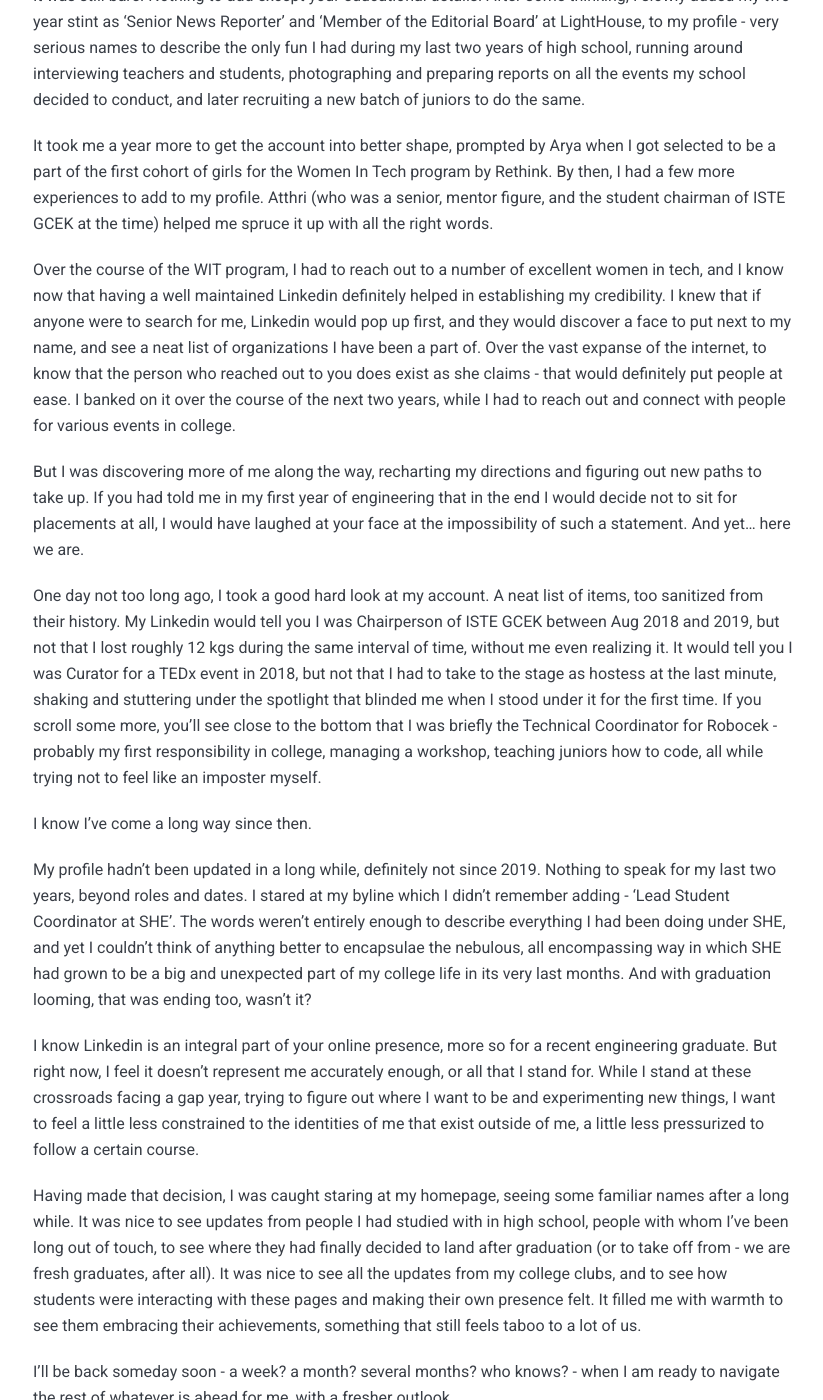
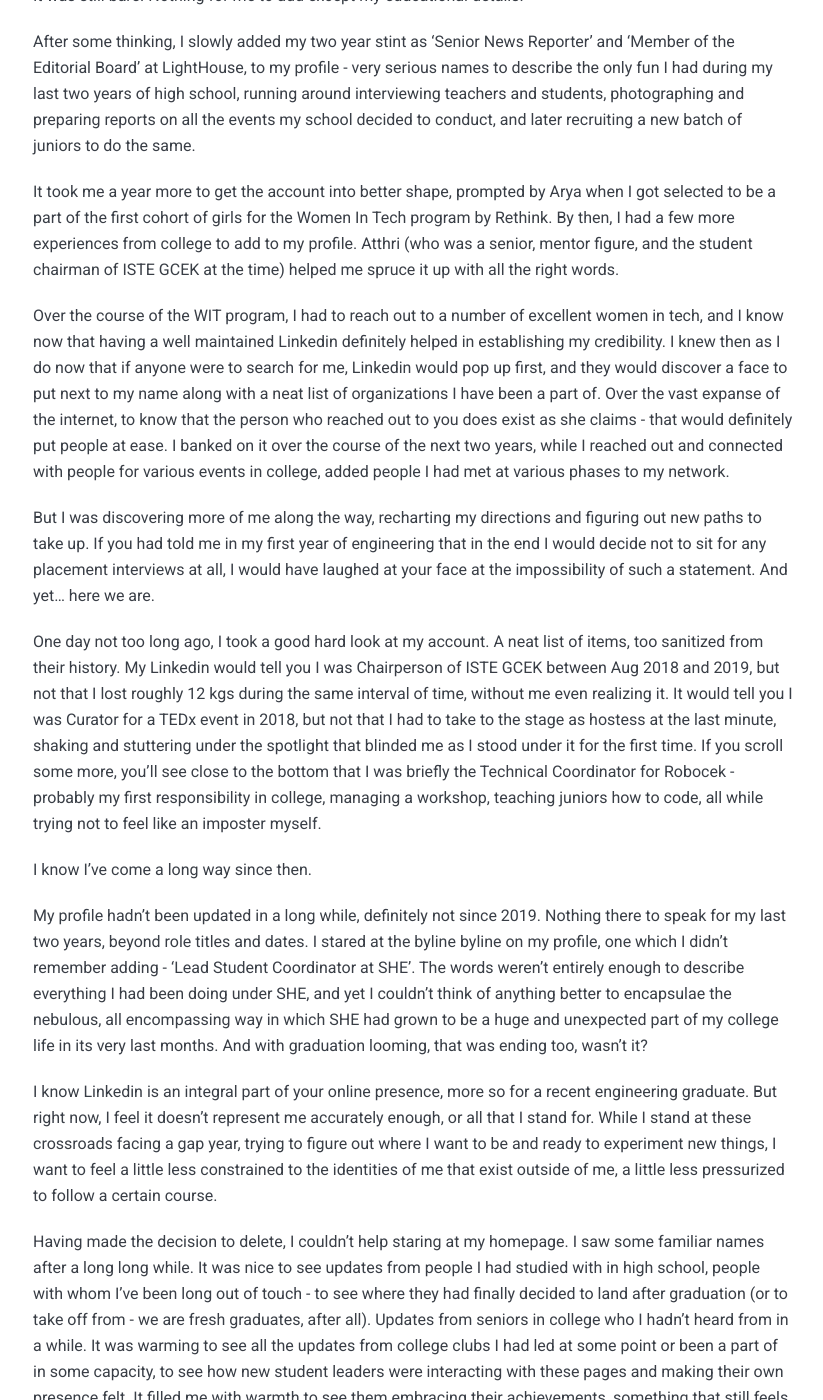
Before and after one commit to liyanasahir/liyanasahir.github.io, a Jekyll site: the page built from _posts/2020-08-17-i-deleted-my-linkedin.md, in a window 1280 px wide and 1400 px high, scrolled down 728 px. Shown: the whole window, without its empty margins (227-1050 px from the left). Built offline with Jekyll 4.4.1, drawn with Linux system fonts in a browser that asks for light colours; nearby versions of some CDN libraries; comment, search, counter and statistics services are not loaded; some of the changed text lies outside the part shown.

Commit message:
Added blog: deleted linkedin

```diff
--- a/_posts/2020-08-17-i-deleted-my-linkedin.md
+++ b/_posts/2020-08-17-i-deleted-my-linkedin.md
@@ -5,29 +5,31 @@
 tags: PERSONAL
 ---
 
-*I recently had to log in to my linkedin account, after a long while. It was then that I took a good hard look at my own.*
+*I recently had to log in to my linkedin account, after a long while. It was then that I took a good hard look at what I looked like online.*
 
-As someone who has been living pretty much on the internet since I got my first laptop in 8th grade, Linkedin wasn’t new to me. But it was the “adults’ website” (no, not that kind) - a place where people with jobs went to meet other people with jobs and talked about their very adult lives - opportunities, openings, networking and the rest. It wasn’t until the first week of college, when professionals coordinating our orientation program mentioned how it was the most important place for students looking to get jobs that I actually went and created an account of my own.
+As someone who had been living pretty much on the internet since I got my first laptop in 8th grade, Linkedin wasn’t new to me. But back then, it was the “adults’ website” (no, not that kind) - a place where people with jobs went to meet other people with jobs and talked about their very adult lives - opportunities, openings, networking and the rest. It wasn’t until the first week of college, when professionals coordinating our orientation program mentioned how it was the most important place for students looking to get jobs that I actually went and created an account of my own.
 
-It was still bare. Nothing to add except your educational details. After some thinking, I slowly added my two year stint as ‘Senior News Reporter’ and ‘Member of the Editorial Board’ at LightHouse, to my profile - very serious names to describe the only fun I had during my last two years of high school, running around interviewing teachers and students, photographing and preparing reports on all the events my school decided to conduct, and later recruiting a new batch of juniors to do the same.
+It was still bare. Nothing for me to add except my educational details.
 
-It took me a year more to get the account into better shape, prompted by Arya when I got selected to be a part of the first cohort of girls for the Women In Tech program by Rethink. By then, I had a few more experiences to add to my profile. Atthri (who was a senior, mentor figure, and the student chairman of ISTE GCEK at the time) helped me spruce it up with all the right words.
+After some thinking, I slowly added my two year stint as ‘Senior News Reporter’ and ‘Member of the Editorial Board’ at LightHouse, to my profile - very serious names to describe the only fun I had during my last two years of high school, running around interviewing teachers and students, photographing and preparing reports on all the events my school decided to conduct, and later recruiting a new batch of juniors to do the same.
 
-Over the course of the WIT program, I had to reach out to a number of excellent women in tech, and I know now that having a well maintained Linkedin definitely helped in establishing my credibility. I knew that if anyone were to search for me, Linkedin would pop up first, and they would discover a face to put next to my name, and see a neat list of organizations I have been a part of. Over the vast expanse of the internet, to know that the person who reached out to you does exist as she claims - that would definitely put people at ease. I banked on it over the course of the next two years, while I had to reach out and connect with people for various events in college.
+It took me a year more to get the account into better shape, prompted by Arya when I got selected to be a part of the first cohort of girls for the Women In Tech program by Rethink. By then, I had a few more experiences from college to add to my profile. Atthri (who was a senior, mentor figure, and the student chairman of ISTE GCEK at the time) helped me spruce it up with all the right words.
 
-But I was discovering more of me along the way, recharting my directions and figuring out new paths to take up. If you had told me in my first year of engineering that in the end I would decide not to sit for placements at all, I would have laughed at your face at the impossibility of such a statement. And yet… here we are.
+Over the course of the WIT program, I had to reach out to a number of excellent women in tech, and I know now that having a well maintained Linkedin definitely helped in establishing my credibility. I knew then as I do now that if anyone were to search for me, Linkedin would pop up first, and they would discover a face to put next to my name along with a neat list of organizations I have been a part of. Over the vast expanse of the internet, to know that the person who reached out to you does exist as she claims - that would definitely put people at ease. I banked on it over the course of the next two years, while I reached out and connected with people for various events in college, added people I had met at various phases to my network.
 
-One day not too long ago, I took a good hard look at my account. A neat list of items, too sanitized from their history. My Linkedin would tell you I was Chairperson of ISTE GCEK between Aug 2018 and 2019, but not that I lost roughly 12 kgs during the same interval of time, without me even realizing it. It would tell you I was Curator for a TEDx event in 2018, but not that I had to take to the stage as hostess at the last minute, shaking and stuttering under the spotlight that blinded me when I stood under it for the first time. If you scroll some more, you’ll see close to the bottom that I was briefly the Technical Coordinator for Robocek - probably my first responsibility in college, managing a workshop, teaching juniors how to code, all while trying not to feel like an imposter myself.
+But I was discovering more of me along the way, recharting my directions and figuring out new paths to take up. If you had told me in my first year of engineering that in the end I would decide not to sit for any placement interviews at all, I would have laughed at your face at the impossibility of such a statement. And yet… here we are.
+
+One day not too long ago, I took a good hard look at my account. A neat list of items, too sanitized from their history. My Linkedin would tell you I was Chairperson of ISTE GCEK between Aug 2018 and 2019, but not that I lost roughly 12 kgs during the same interval of time, without me even realizing it. It would tell you I was Curator for a TEDx event in 2018, but not that I had to take to the stage as hostess at the last minute, shaking and stuttering under the spotlight that blinded me as I stood under it for the first time. If you scroll some more, you’ll see close to the bottom that I was briefly the Technical Coordinator for Robocek - probably my first responsibility in college, managing a workshop, teaching juniors how to code, all while trying not to feel like an imposter myself.
 
 I know I’ve come a long way since then.
 
-My profile hadn’t been updated in a long while, definitely not since 2019. Nothing to speak for my last two years, beyond roles and dates. I stared at my byline which I didn’t remember adding - ‘Lead Student Coordinator at SHE’. The words weren’t entirely enough to describe everything I had been doing under SHE, and yet I couldn’t think of anything better to encapsulae the nebulous, all encompassing way in which SHE had grown to be a big and unexpected part of my college life in its very last months. And with graduation looming, that was ending too, wasn’t it?
+My profile hadn’t been updated in a long while, definitely not since 2019. Nothing there to speak for my last two years, beyond role titles and dates. I stared at the byline byline on my profile, one which I didn’t remember adding - ‘Lead Student Coordinator at SHE’. The words weren’t entirely enough to describe everything I had been doing under SHE, and yet I couldn’t think of anything better to encapsulae the nebulous, all encompassing way in which SHE had grown to be a huge and unexpected part of my college life in its very last months. And with graduation looming, that was ending too, wasn’t it?
 
-I know Linkedin is an integral part of your online presence, more so for a recent engineering graduate. But right now, I feel it doesn’t represent me accurately enough, or all that I stand for. While I stand at these crossroads facing a gap year, trying to figure out where I want to be and experimenting new things, I want to feel a little less constrained to the identities of me that exist outside of me, a little less pressurized to follow a certain course.
+I know Linkedin is an integral part of your online presence, more so for a recent engineering graduate. But right now, I feel it doesn’t represent me accurately enough, or all that I stand for. While I stand at these crossroads facing a gap year, trying to figure out where I want to be and ready to experiment new things, I want to feel a little less constrained to the identities of me that exist outside of me, a little less pressurized to follow a certain course.
 
-Having made that decision, I was caught staring at my homepage, seeing some familiar names after a long while. It was nice to see updates from people I had studied with in high school, people with whom I’ve been long out of touch, to see where they had finally decided to land after graduation (or to take off from - we are fresh graduates, after all). It was nice to see all the updates from my college clubs, and to see how students were interacting with these pages and making their own presence felt. It filled me with warmth to see them embracing their achievements, something that still feels taboo to a lot of us.
+Having made the decision to delete, I couldn't help staring at my homepage. I saw some familiar names after a long long while. It was nice to see updates from people I had studied with in high school, people with whom I’ve been long out of touch - to see where they had finally decided to land after graduation (or to take off from - we are fresh graduates, after all). Updates from seniors in college who I hadn't heard from in a while. It was warming to see all the updates from college clubs I had led at some point or been a part of in some capacity, to see how new student leaders were interacting with these pages and making their own presence felt. It filled me with warmth to see them embracing their achievements, something that still feels taboo to a lot of us.
 
-I’ll be back someday soon  - a week? a month? several months? who knows? - when I am ready to navigate the rest of whatever is ahead for me, with a fresher outlook.
+I’ll be back someday soon  - a week? a month? several months? who knows? - when I am ready to navigate the rest of whatever is in store for me, but with a fresher outlook.
 
 But until then, I guess it's goodbye.
 
```
